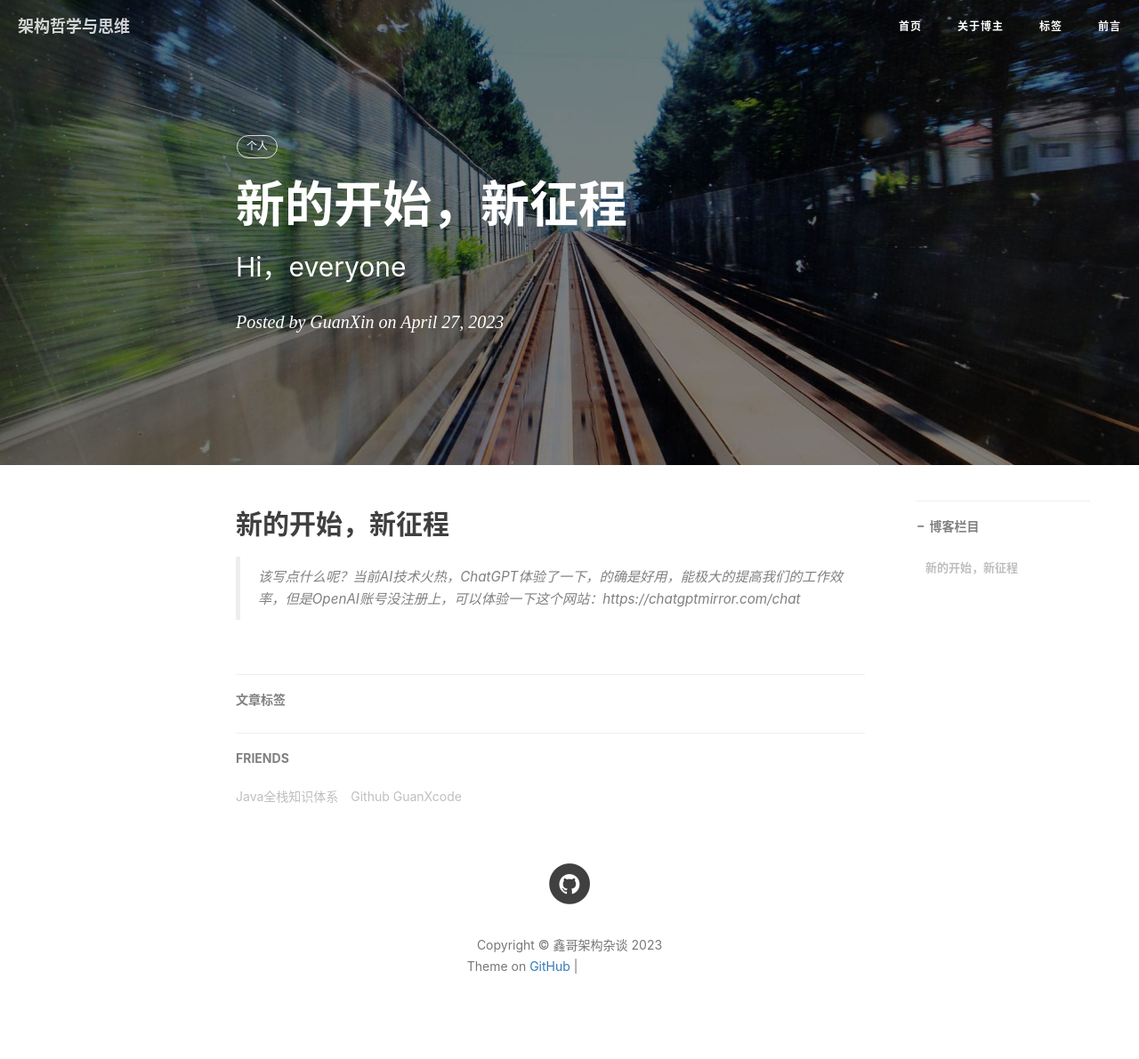
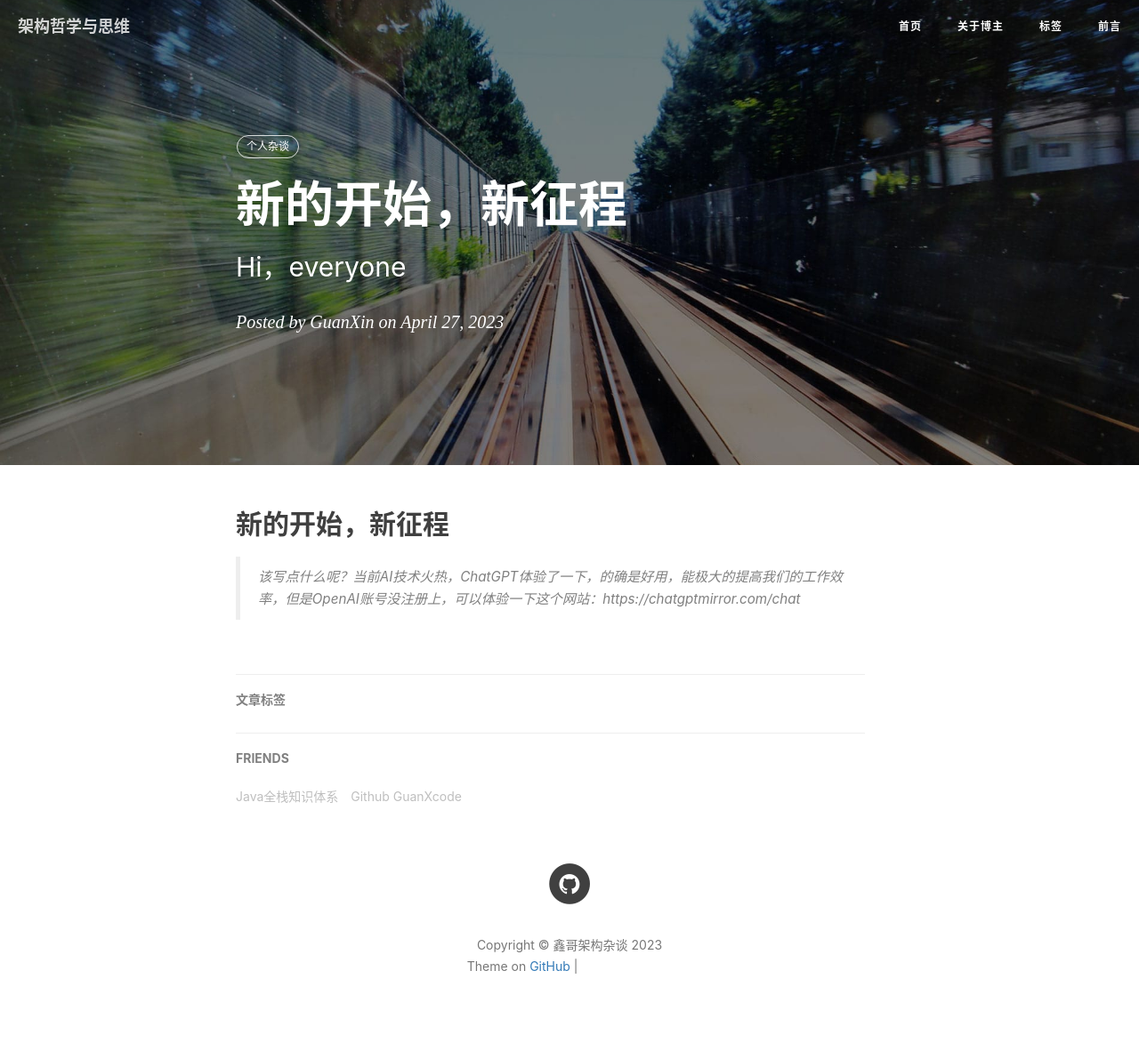
Before and after one commit to GuanXcode/GuanXcode.github.io, a Jekyll site: the page built from _posts/2023-04-27-新的开始，新征程.md, in a window 1280 px wide. Shown: the whole page at 89% size. Built offline with Jekyll 4.4.1, drawn with Linux system fonts in a browser that asks for light colours; nearby versions of some CDN libraries; comment, search, counter and statistics services are not loaded; grey boxes are pictures that could not be loaded.

Commit message:
Update 2023-04-27-新的开始，新征程.md

```diff
--- a/_posts/2023-04-27-新的开始，新征程.md
+++ b/_posts/2023-04-27-新的开始，新征程.md
@@ -5,9 +5,9 @@ subtitle:   Hi，everyone             #副标题
 date:       2023-04-27 			     # 时间
 author:     GuanXin 			     # 作者
 header-img: img/post-bg-2015.jpg 	  # 这篇文章标题背景图片
-catalog: true 						   # 是否归档
+catalog: false 						   # 是否归档
 tags:								   # 标签
-    - 个人
+    - 个人杂谈
 ---
 
 ## 新的开始，新征程
```
